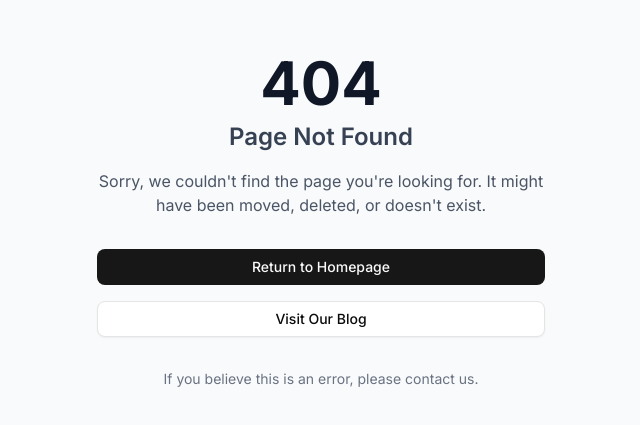
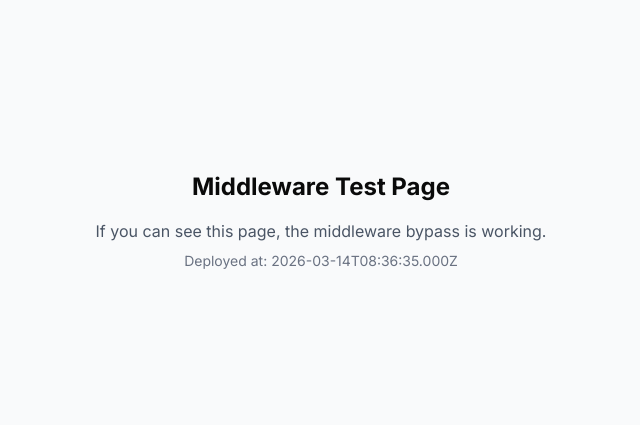
Before and after one commit to weltodigital/grow-our-reviews, a Next.js app: page /test-middleware in a window 1280 px wide. Before the commit this address had no page. Shown: the part 179-604 px from the top of the page, without its empty margins (319-959 px from the left). Built offline with nearby package versions, Linux system fonts and the light colour scheme.

Commit message:
Add middleware test page to verify deployment

```diff
--- /dev/null
+++ b/src/app/test-middleware/page.tsx
@@ -0,0 +1,15 @@
+export default function TestMiddlewarePage() {
+  return (
+    <div className="min-h-screen flex items-center justify-center bg-gray-50">
+      <div className="text-center">
+        <h1 className="text-2xl font-bold">Middleware Test Page</h1>
+        <p className="text-gray-600 mt-4">
+          If you can see this page, the middleware bypass is working.
+        </p>
+        <p className="text-sm text-gray-500 mt-2">
+          Deployed at: {new Date().toISOString()}
+        </p>
+      </div>
+    </div>
+  )
+}
--- a/src/middleware.ts
+++ b/src/middleware.ts
@@ -4,8 +4,10 @@ import type { NextRequest } from 'next/server'
 
 export async function middleware(req: NextRequest) {
   // COMPLETE BYPASS for reset-password routes
-  if (req.nextUrl.pathname.startsWith('/reset-password') || req.nextUrl.pathname.startsWith('/password-reset')) {
-    console.log('BYPASSING ALL MIDDLEWARE FOR RESET-PASSWORD:', req.nextUrl.pathname)
+  if (req.nextUrl.pathname.startsWith('/reset-password') ||
+      req.nextUrl.pathname.startsWith('/password-reset') ||
+      req.nextUrl.pathname.startsWith('/test-middleware')) {
+    console.log('BYPASSING ALL MIDDLEWARE FOR:', req.nextUrl.pathname)
     return NextResponse.next()
   }
 
```
